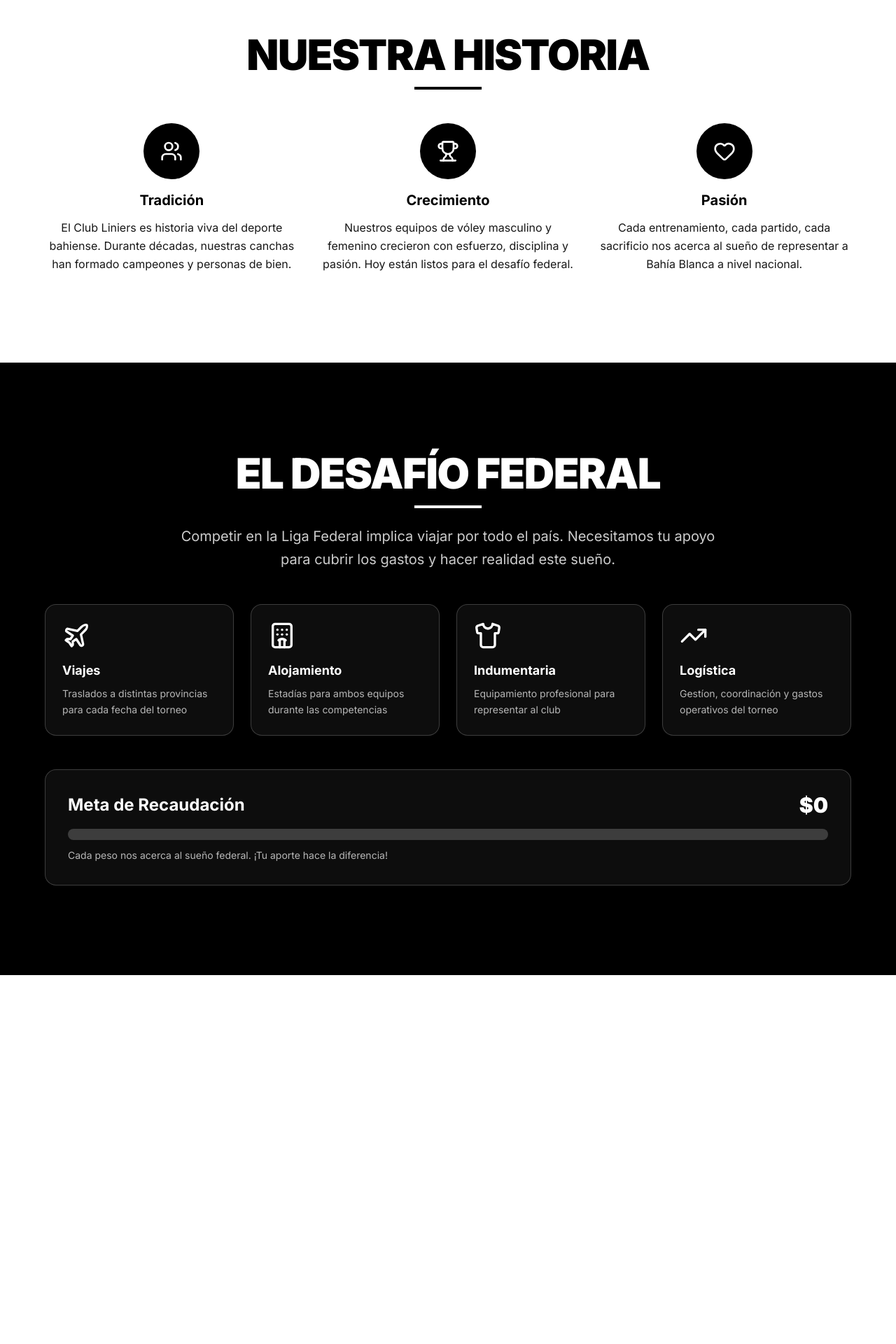
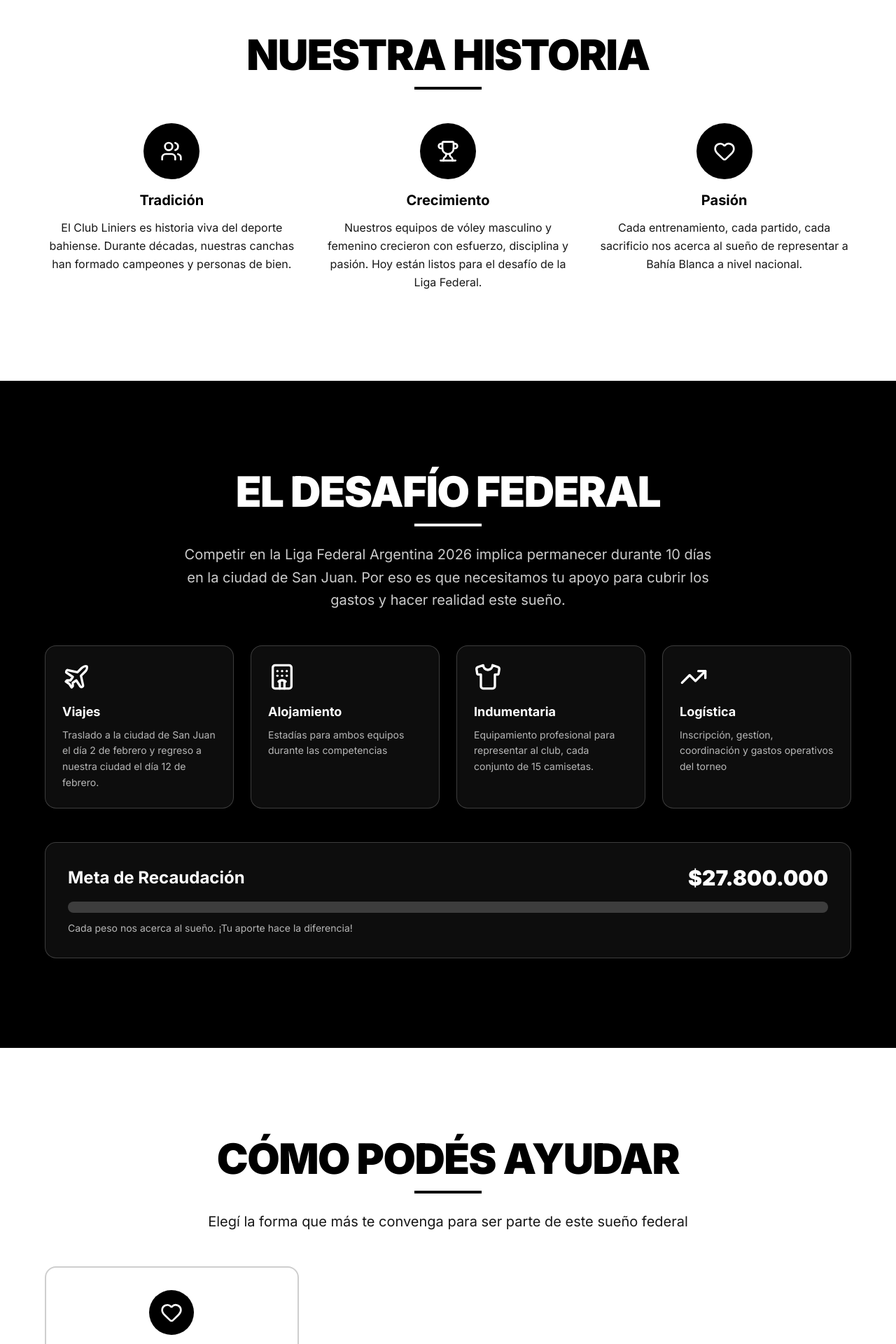
Before and after one commit to SantiagoMangas/LiniersFederal, a Next.js app: page / in a window 1280 px wide. Shown: the part 880-2800 px from the top of the page at 70% size. Before the commit the page ends 2273 px from the top, so only its background shows below. Built offline with nearby package versions, Linux system fonts and the light colour scheme.

Commit message:
Donation #1

```diff
--- a/src/app/page.tsx
+++ b/src/app/page.tsx
@@ -1,6 +1,7 @@
 import { Hero } from "../components/hero"
 import { About } from "../components/about"
 import { Desafio } from "../components/desafio";
+import { Donation } from "@/components/donation";
 
 export default function Home() {
   return (
@@ -8,6 +9,7 @@ export default function Home() {
      <Hero />
      <About />
      <Desafio />
+     <Donation />
     </>
   );
 }
--- a/src/components/about.tsx
+++ b/src/components/about.tsx
@@ -30,8 +30,7 @@ export function About() {
             </div>
             <h3 className="mb-3 text-xl font-bold text-black">Crecimiento</h3>
             <p className="text-pretty leading-relaxed">
-              Nuestros equipos de vóley masculino y femenino crecieron con esfuerzo, disciplina y pasión. Hoy están
-              listos para el desafío federal.
+              Nuestros equipos de vóley masculino y femenino crecieron con esfuerzo, disciplina y pasión. Hoy están listos para el desafío de la Liga Federal.
             </p>
           </div>
 
--- a/src/components/desafio.tsx
+++ b/src/components/desafio.tsx
@@ -11,15 +11,14 @@ export function Desafio() {
           </h2>
           <div className="mx-auto h-1 w-24 bg-white" />
           <p className="mx-auto mt-6 max-w-3xl text-pretty text-lg leading-relaxed text-white/80 md:text-xl">
-            Competir en la Liga Federal implica viajar por todo el país. Necesitamos tu apoyo para cubrir los gastos y
-            hacer realidad este sueño.
+            Competir en la Liga Federal Argentina 2026 implica permanecer durante 10 días en la ciudad de San Juan. Por eso es que necesitamos tu apoyo para cubrir los gastos y hacer realidad este sueño.
           </p>
         </div>
         <div className="mb-12 grid gap-6 md:grid-cols-2 lg:grid-cols-4">
             <Card
             icon={Plane}
             title="Viajes"
-            description="Traslados a distintas provincias para cada fecha del torneo"
+            description="Traslado a la ciudad de San Juan el día 2 de febrero y regreso a nuestra ciudad el día 12 de febrero."
             />
             <Card
             icon={Hotel}
@@ -29,23 +28,23 @@ export function Desafio() {
             <Card
             icon={Shirt}
             title="Indumentaria"
-            description="Equipamiento profesional para representar al club"
+            description="Equipamiento profesional para representar al club, cada conjunto de 15 camisetas."
             />
             <Card
             icon={TrendingUp}
             title="Logística"
-            description="Gestíon, coordinación y gastos operativos del torneo"
+            description="Inscripción, gestíon, coordinación y gastos operativos del torneo"
             />
         </div>
         <div className="rounded-2xl border border-white/20 bg-white/5 p-8 backdrop-blur-sm transition-all hover:bg-white/10">
             <div className="mb-4 flex items-center justify-between">
             <h3 className="text-2xl font-bold text-white">Meta de Recaudación</h3>
-            <p className="text-3xl font-black text-white">$0</p>
+            <p className="text-3xl font-black text-white">$27.800.000</p>
           </div>
           <div className="mb-3 h-4 w-full overflow-hidden rounded-full bg-white/20">
             <div className="h-full w-0 bg-white transition-all duration-500" />
           </div>
-          <p className="text-sm text-white/70">Cada peso nos acerca al sueño federal. ¡Tu aporte hace la diferencia!</p>
+          <p className="text-sm text-white/70">Cada peso nos acerca al sueño. ¡Tu aporte hace la diferencia!</p>
         </div>
       </div>
     </section>
--- /dev/null
+++ b/src/components/donation.tsx
@@ -0,0 +1,47 @@
+import { Card } from "../components/card"
+
+import { Heart, Building2, Users } from "lucide-react"
+
+export function Donation(){
+    return (
+        <section id="donate" className="bg-white py-20 px-4 md:py-32">
+      <div className="mx-auto max-w-6xl">
+        <div className="mb-12 text-center">
+          <h2 className="mb-4 text-balance font-sans text-4xl font-black uppercase tracking-tight text-black md:text-5xl lg:text-6xl">
+            Cómo Podés Ayudar
+          </h2>
+          <div className="mx-auto h-1 w-24 bg-black" />
+          <p className="mx-auto mt-6 max-w-3xl text-pretty text-lg leading-relaxed text-muted-foreground md:text-xl">
+            Elegí la forma que más te convenga para ser parte de este sueño federal
+          </p>
+        </div>
+
+        <div className="grid gap-8 md:grid-cols-3">
+            <div className="rounded-2xl border-2 border-[#CECECE] p-8 transition-all hover:border-black hover:shadow-lg">
+                <div className="mb-6 flex justify-center">
+                    <div className="rounded-full bg-black p-4">
+                        <Heart className="h-8 w-8 text-white" />
+                    </div>
+                </div>
+                <h3 className="mb-4 text-center text-2xl font-bold text-black">Donación Personal</h3>
+            <div className="mb-6 space-y-3 text-center">
+              <div className="rounded-sm p-1 w-full bg-[#dbdada] text-black hover:bg-black hover:text-white font-semibold">
+                $5.000
+              </div>
+              <div className="rounded-sm p-1 w-full bg-[#dbdada] text-black hover:bg-black hover:text-white font-semibold">
+                $10.000
+              </div>
+              <div className="rounded-sm p-1 w-full bg-[#dbdada] text-black hover:bg-black hover:text-white font-semibold">
+                $20.000
+              </div>
+              <div className="rounded-sm p-1 w-full bg-black text-white hover:bg-black/90 font-bold">Otro Monto</div>
+            </div>
+            <p className="text-center text-sm text-muted-foreground">
+              Todo aporte suma y nos ayuda a cumplir el objetivo
+            </p>
+            </div>
+        </div>
+      </div>
+    </section>
+    )
+}
--- a/src/components/hero.tsx
+++ b/src/components/hero.tsx
@@ -15,19 +15,19 @@ export function Hero() {
                     Liga Federal 2026
                 </div>
 
-                <h1 className="mb-6 text-balance text-5xl font-black uppercase leading-[0.9] tracking-tight text-white md:text-7xl lg:text-8xl">
+                <h1 className="mb-6 text-balance text-5xl font-black uppercase leading-[1] tracking-tight text-white md:text-7xl lg:text-8xl">
                     Unidos por el
                 <br />
                 <span className="italic">Sueño Federal</span>
                 </h1>
 
                 <p className="mb-10 max-w-2xl text-pretty text-lg font-medium text-white/90 md:text-xl">
-                    Ayudanos a representar a Bahía Blanca en la Liga Federal de Vóley 2026
+                    Ayudanos a representar a Bahía Blanca por sexto año consecutivo a nivel nacional. La Liga Federal Argentina de Voley 2026 es nuestro sueño y necesitamos del apoyo de toda la ciudad.
                 </p>
 
                 <div className="flex flex-col gap-4 sm:flex-row">
                     <button
-                        onClick={() => document.getElementById('donaciones')?.scrollIntoView({ behavior: 'smooth' })}
+                        onClick={() => document.getElementById('donation')?.scrollIntoView({ behavior: 'smooth' })}
                         className="group relative overflow-hidden rounded-full bg-white px-8 py-4 text-base font-bold uppercase tracking-wide text-black transition-all duration-300 hover:scale-105 hover:shadow-2xl"
                     >
                         <span className="relative z-10">Donar Ahora</span>
```
